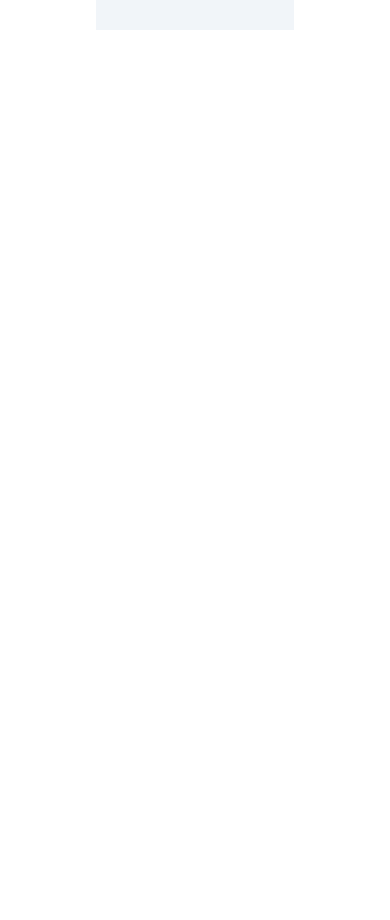
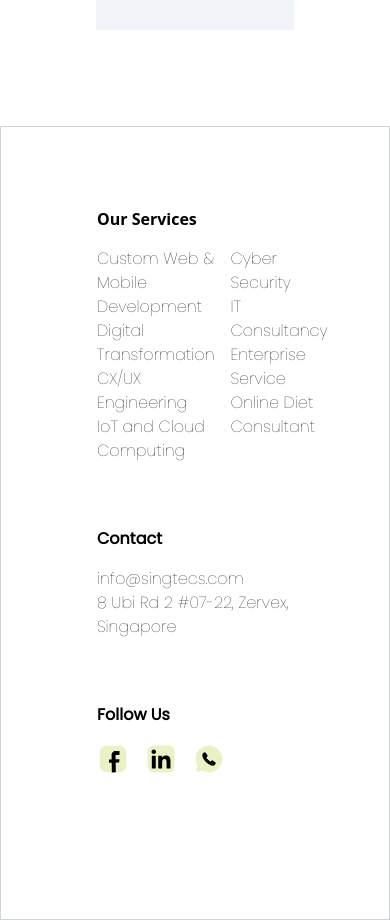
Before and after one commit to sithutin1997/singtecs, a React (Create React App) app: page / in a window 390 px wide. Shown: the part 3620-4540 px from the top of the page. Before the commit the page ends 3746 px from the top, so only its background shows below. Built offline with nearby package versions, Linux system fonts and the light colour scheme; the HTML template or start-up script is replaced by a standard one.

Commit message:
feat: footer for mobile view

```diff
--- a/src/pages/layout/Footer.js
+++ b/src/pages/layout/Footer.js
@@ -6,7 +6,8 @@ import { Link } from 'react-router-dom'
 
 const Footer = () => {
   return (
-    <div className=' hidden xl:flex flex-row mx-24 mt-20 mb-36 space-x-36'>
+    <div className='border border-gray-300 border-t'>
+      <div className=' flex flex-col xl:flex-row mx-24 mt-20 mb-36  space-y-16 xl:space-y-0 xl:space-x-36'>
         <div className='flex flex-col space-y-4'>
           <h1 className=' font-thin-bold text-left font-bold'>Our Services</h1>
           <div className='flex flex-row space-x-4'>
@@ -40,6 +41,8 @@ const Footer = () => {
           </div>
         </div>
       </div>
+    </div>
+
   )
 }
 
```
Lines whose indentation alone changed are shown as unchanged.
